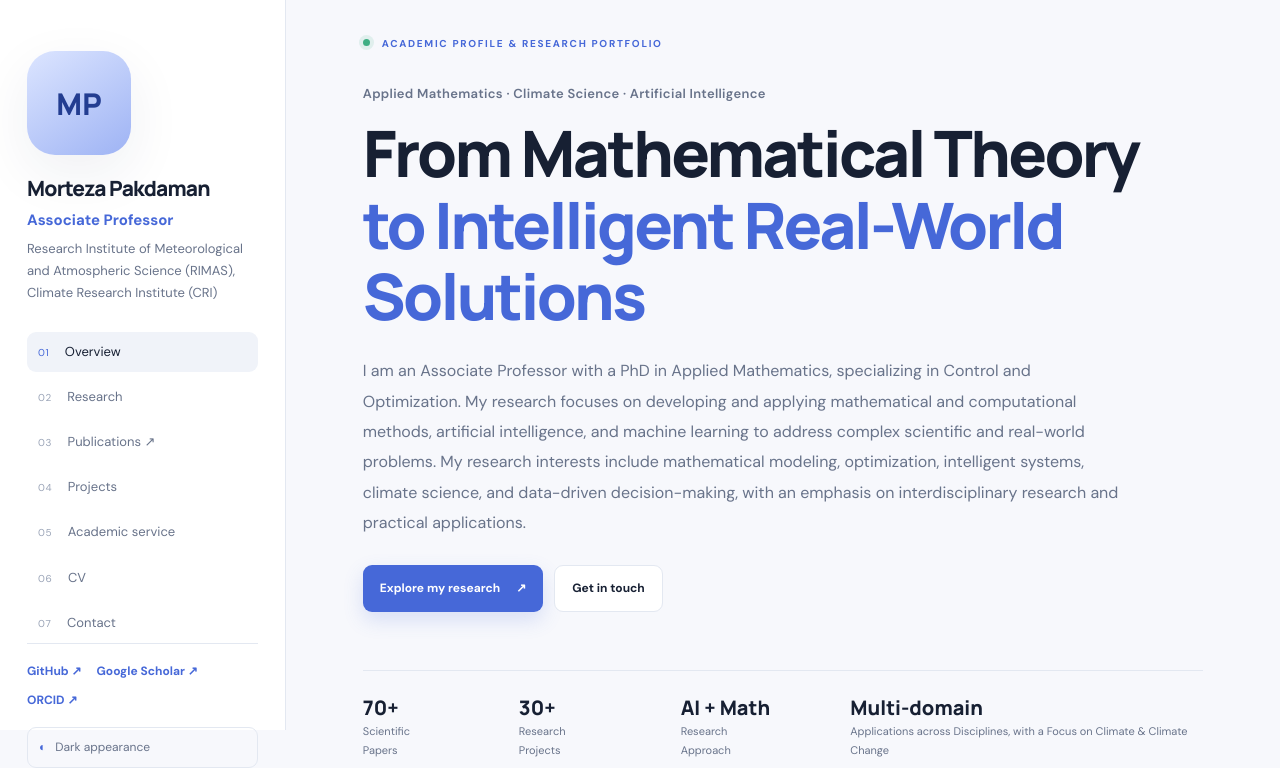
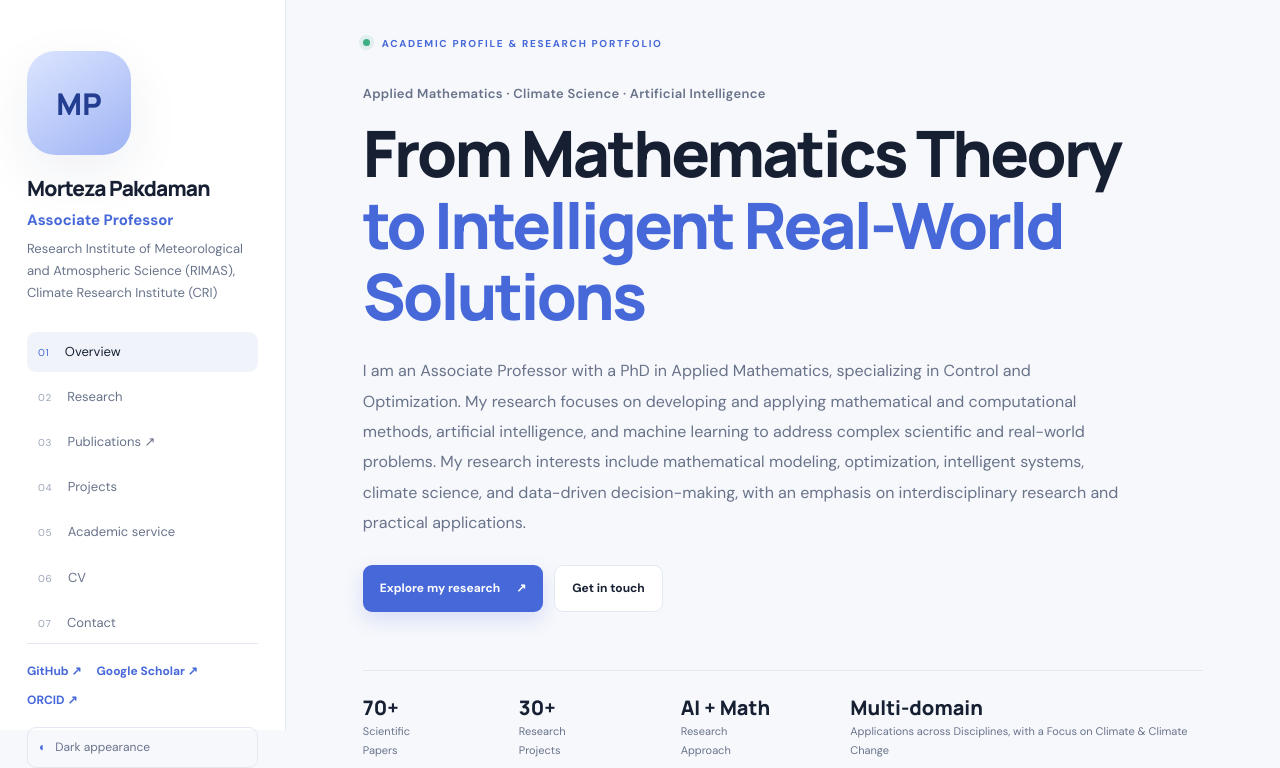
Before and after one commit to mortezap/mortezap.github.io, a plain HTML site: page index.html in a window 1280 px wide. Shown: the part 70-838 px from the top of the page. Drawn offline with Linux system fonts and the light colour scheme.

Commit message:
Update index.html

```diff
--- a/index.html
+++ b/index.html
@@ -63,7 +63,7 @@ Climate Research Institute (CRI)</p>
       <section class="hero section" id="home">
         <div class="eyebrow"><span class="status-dot"></span> Academic profile & research portfolio</div>
         <p class="hero-kicker">Applied Mathematics · Climate Science · Artificial Intelligence</p>
-        <h2>From Mathematical Theory<br><span>to Intelligent Real-World Solutions</span></h2>
+        <h2>From Mathematics Theory<br><span>to Intelligent Real-World Solutions</span></h2>
         <p class="hero-intro">
           I am an Associate Professor with a PhD in Applied Mathematics, specializing in Control and Optimization.
   My research focuses on developing and applying mathematical and computational methods, artificial intelligence,
```
